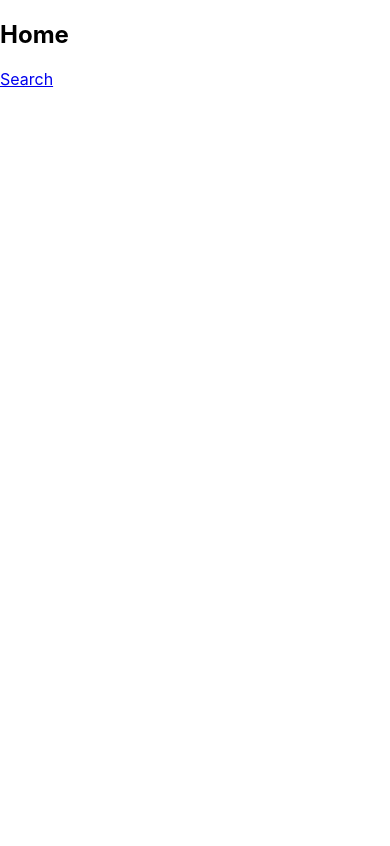
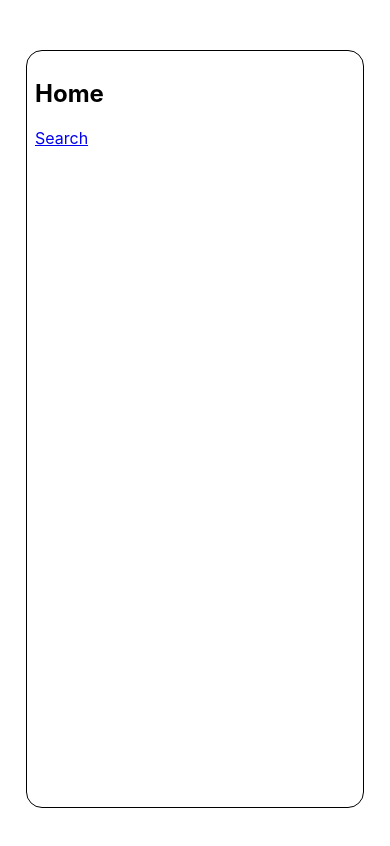
Before and after one commit to snemvalts/ux-ui-software-prototype, a React (Create React App) app: page / in a window 390 px wide. Shown: the top 846 px of the page. Built offline with nearby package versions, Linux system fonts and the light colour scheme.

Commit message:
mobile container

```diff
--- a/src/App.js
+++ b/src/App.js
@@ -9,11 +9,22 @@ import Home from "./pages/Home";
 import Search from "./pages/Search";
 import Product from "./pages/Product";
 import Checkout from "./pages/Checkout";
+import styled from "styled-components";
 
-export default function BasicExample() {
+export const MobileContainer = styled.div`
+  padding: 8px;
+  margin: 50px auto;
+  width: 320px;
+  height: 740px;
+  overflow-y: auto;
+  border-radius: 16px;
+  border: 1px solid black;
+`;
+
+export default function App() {
   return (
       <Router>
-        <div>
+        <MobileContainer>
           <Switch>
             <Route exact path="/">
               <Home />
@@ -28,7 +39,7 @@ export default function BasicExample() {
               <Checkout />
             </Route>
           </Switch>
-        </div>
+        </MobileContainer>
       </Router>
   );
 }
--- a/src/index.css
+++ b/src/index.css
@@ -5,6 +5,7 @@ body {
     sans-serif;
   -webkit-font-smoothing: antialiased;
   -moz-osx-font-smoothing: grayscale;
+  box-sizing: border-box;
 }
 
 code {
--- a/src/pages/Home.jsx
+++ b/src/pages/Home.jsx
@@ -1,12 +1,15 @@
 import React from "react";
 import {Link} from "react-router-dom";
+import styled from 'styled-components';
+
+export const RootContainer = styled.div``;
 
 const Home = () => {
     return (
-        <div>
+        <RootContainer>
             <h2>Home</h2>
             <Link to="/search">Search</Link>
-        </div>
+        </RootContainer>
     );
 }
 
```
